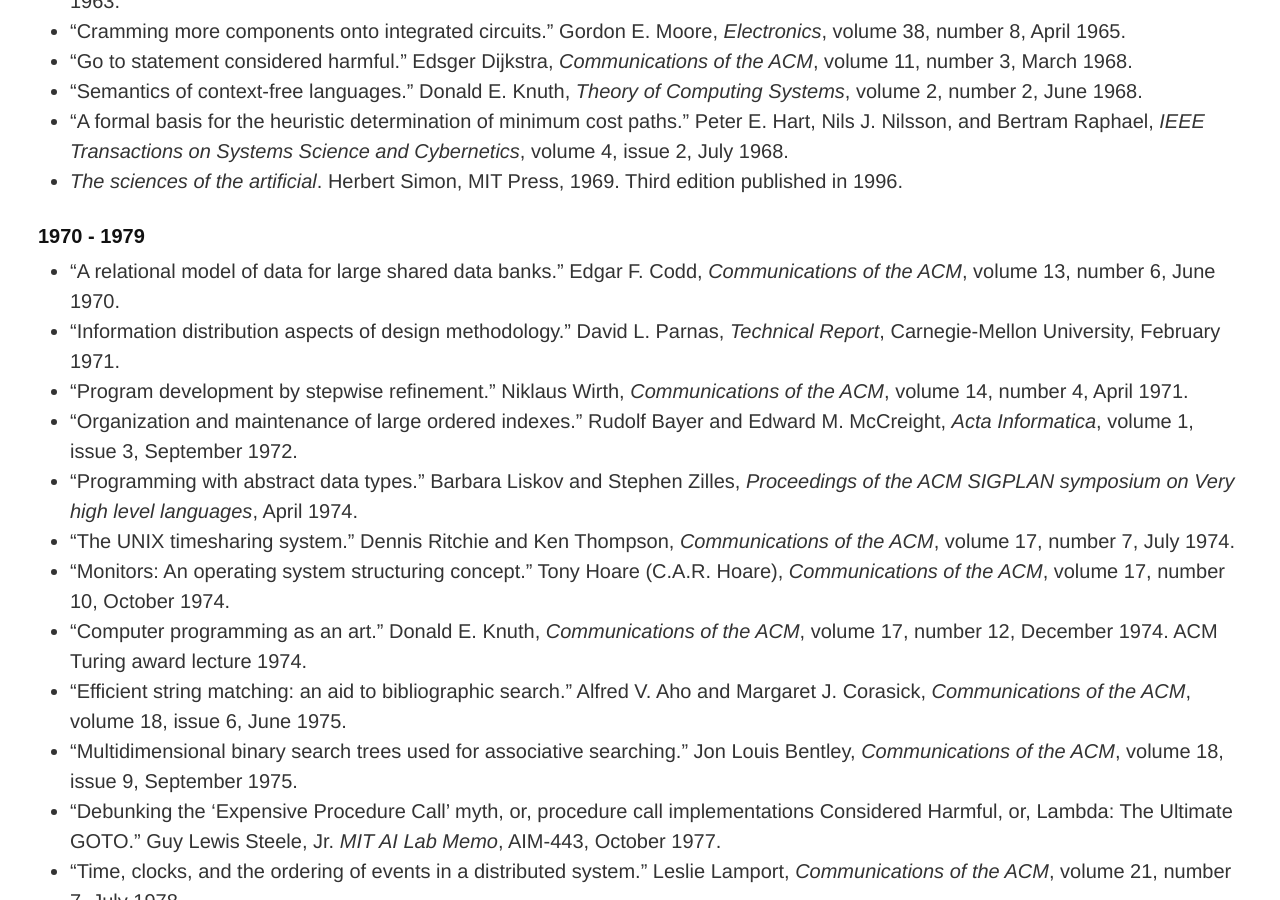
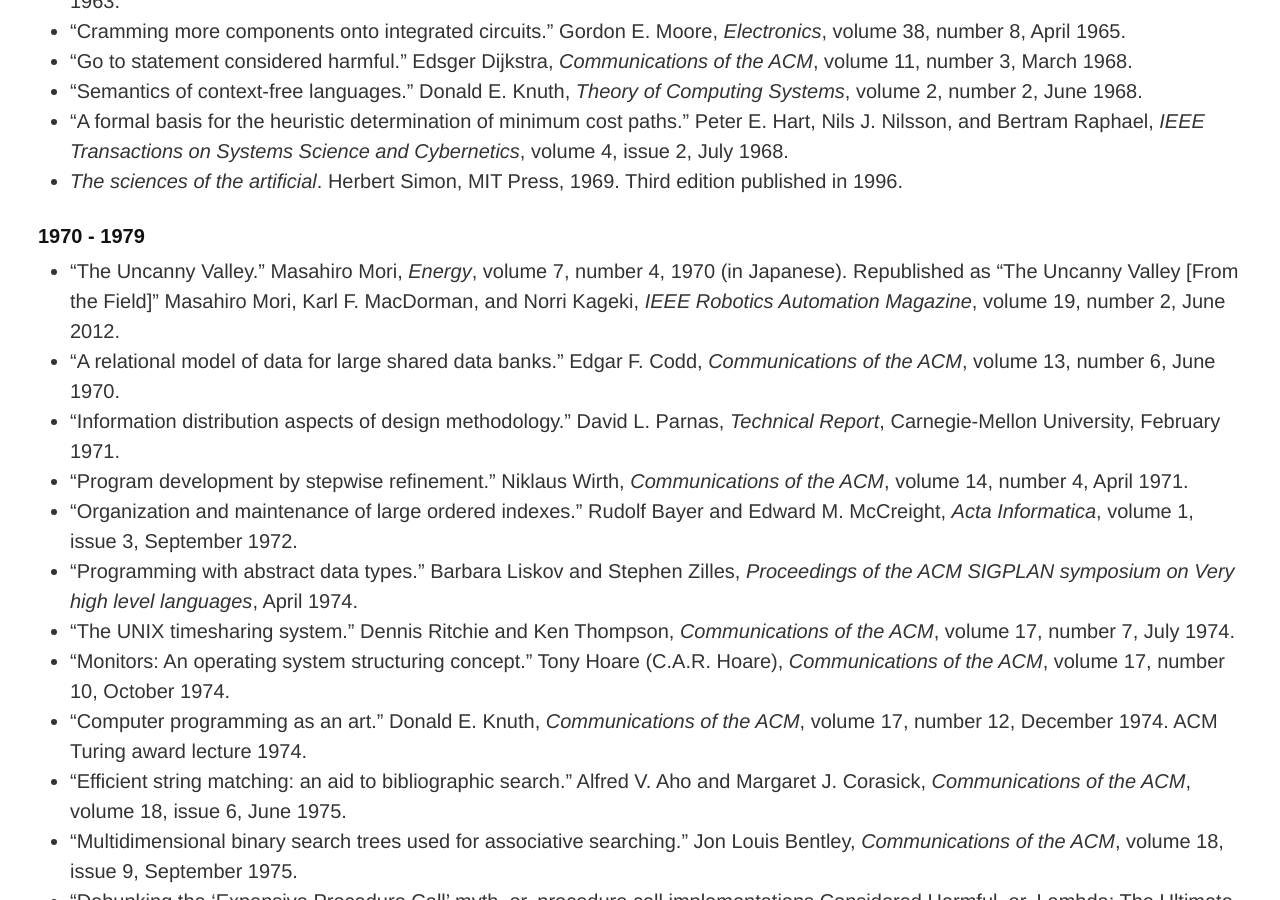
Before and after one commit to mspiegel/mspiegel.github.com, a Jekyll site: the page built from canon.md, in a window 1280 px wide and 900 px high, scrolled down 894 px. Built offline with Jekyll 4.4.1, drawn with Linux system fonts in a browser that asks for light colours.

Commit message:
Adding the Uncanny Valley paper.

```diff
--- a/canon.md
+++ b/canon.md
@@ -41,6 +41,7 @@ Suggestions, criticisms, or comments are always appreciated.
 
 ### 1970 - 1979
 
+* "The Uncanny Valley." Masahiro Mori, _Energy_, volume 7, number 4, 1970 (in Japanese). Republished as "The Uncanny Valley [From the Field]" Masahiro Mori, Karl F. MacDorman, and Norri Kageki, _IEEE Robotics Automation Magazine_, volume 19, number 2, June 2012.
 * "A relational model of data for large shared data banks." Edgar F. Codd, _Communications of the ACM_, volume 13, number 6, June 1970.
 * "Information distribution aspects of design methodology." David L. Parnas, _Technical Report_, Carnegie-Mellon University, February 1971.
 * "Program development by stepwise refinement." Niklaus Wirth, _Communications of the ACM_, volume 14, number 4, April 1971.
```
